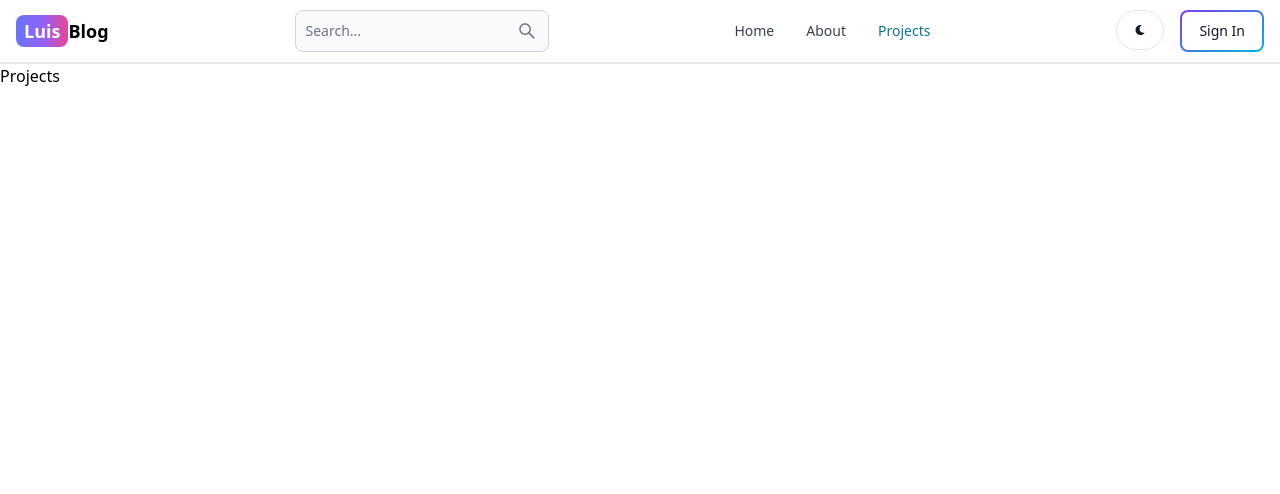
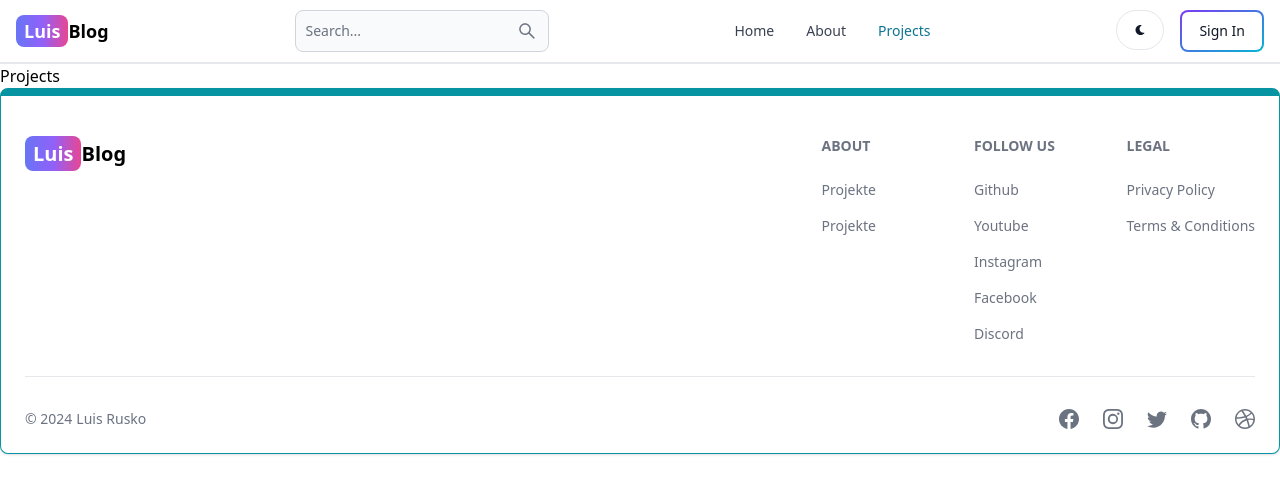
Before and after one commit to agentur-luisrusko/mern-blog, a React app in the folder client/: page /projects in a window 1280 px wide. Shown: the top 494 px of the page. Built offline with nearby package versions, Linux system fonts and the light colour scheme; the HTML template or start-up script is replaced by a standard one.

Commit message:
chore: create the footer component

```diff
--- a/client/src/App.jsx
+++ b/client/src/App.jsx
@@ -6,6 +6,7 @@
 import Dashboard from "./pages/Dashboard";
 import Projects from "./pages/Projects";
 import Header from "./components/Header";
+import Footer from "./components/Footer";
 
 export default function App() {
   return (
@@ -19,6 +20,7 @@
         <Route path="/dashboard" element={<Dashboard />} />
         <Route path="/projects" element={<Projects />} />
       </Routes>
+      <Footer />
     </BrowserRouter>
   )
 }
--- /dev/null
+++ b/client/src/components/Footer.jsx
@@ -0,0 +1,109 @@
+import { Footer } from "flowbite-react";
+import { Link } from "react-router-dom";
+import { BsFacebook, BsInstagram, BsTwitter, BsGithub, BsDribbble } from "react-icons/bs";
+
+export default function FooterCon() {
+  return (
+    <Footer container className="border border-t-8 border-teal-500">
+        <div className="w-full max-w-7xl mx-auto">
+            <div className="grid w-full justify-between sm:flex md:grid-cols-1">
+                <div className="mt-5">
+                    <Link to="/" className="self-center whitespace-nowrap text-sm sm:text-xl font-semibold dark:text-white">
+                        <span className="px-2 py-1 bg-gradient-to-r from-indigo-500 via-purple-500 to-pink-500 rounded-lg text-white">
+                            Luis
+                        </span>
+                        Blog
+                    </Link>
+                </div>
+                <div className="grid grid-cols-2 gap-8 mt-4 sm:grid-cols-3 sm:gap-6">
+                    <div>
+                        <Footer.Title title="About" />
+                        <Footer.LinkGroup col>
+                            <Footer.Link
+                                href=""
+                                target="_blank"
+                                rel="noopener noreferrer"
+                            >
+                                Projekte
+                            </Footer.Link>
+                            <Footer.Link
+                                href=""
+                                target="_blank"
+                                rel="noopener noreferrer"
+                            >
+                                Projekte
+                            </Footer.Link>
+                        </Footer.LinkGroup>
+                    </div>
+                    <div>
+                        <Footer.Title title="Follow Us" />
+                        <Footer.LinkGroup col>
+                            <Footer.Link
+                                href=""
+                                target="_blank"
+                                rel="noopener noreferrer"
+                            >
+                                Github
+                            </Footer.Link>
+                            <Footer.Link
+                                href=""
+                                target="_blank"
+                                rel="noopener noreferrer"
+                            >
+                                Youtube
+                            </Footer.Link>
+                            <Footer.Link
+                                href=""
+                                target="_blank"
+                                rel="noopener noreferrer"
+                            >
+                                Instagram
+                            </Footer.Link>
+                            <Footer.Link
+                                href=""
+                                target="_blank"
+                                rel="noopener noreferrer"
+                            >
+                                Facebook
+                            </Footer.Link>
+                            <Footer.Link
+                                href=""
+                                target="_blank"
+                                rel="noopener noreferrer"
+                            >
+                                Discord
+                            </Footer.Link>
+                        </Footer.LinkGroup>
+                    </div>
+                    <div>
+                        <Footer.Title title="Legal" />
+                        <Footer.LinkGroup col>
+                            <Footer.Link
+                                href=""
+                            >
+                                Privacy Policy
+                            </Footer.Link>
+                            <Footer.Link
+                                href=""
+                            >
+                                Terms &amp; Conditions
+                            </Footer.Link>
+                        </Footer.LinkGroup>
+                    </div>
+                </div>
+            </div>
+            <Footer.Divider />
+            <div className="w-full sm:flex sm:items-center sm:justify-between">
+                <Footer.Copyright href="#" by="Luis Rusko" year={new Date().getFullYear()}/>
+                <div className="flex gap-6 sm:mt-0 mt-4 sm:justify-center">
+                    <Footer.Icon href="#" icon={BsFacebook}/>
+                    <Footer.Icon href="#" icon={BsInstagram}/>
+                    <Footer.Icon href="#" icon={BsTwitter}/>
+                    <Footer.Icon href="#" icon={BsGithub}/>
+                    <Footer.Icon href="#" icon={BsDribbble}/>
+                </div>
+            </div>
+        </div>
+    </Footer>
+  );
+}
```
